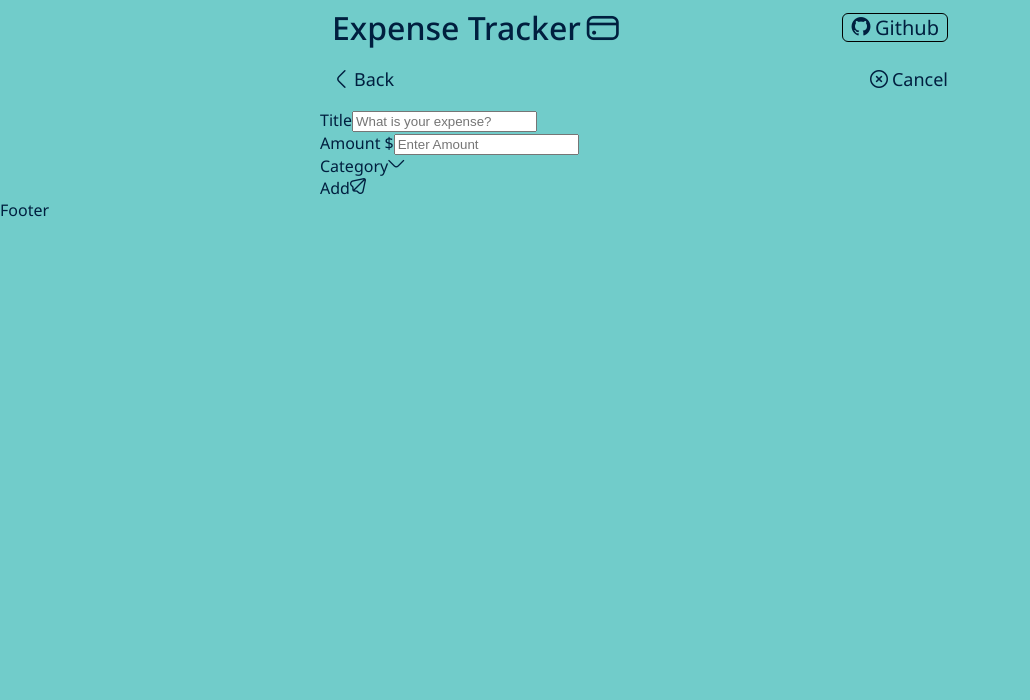
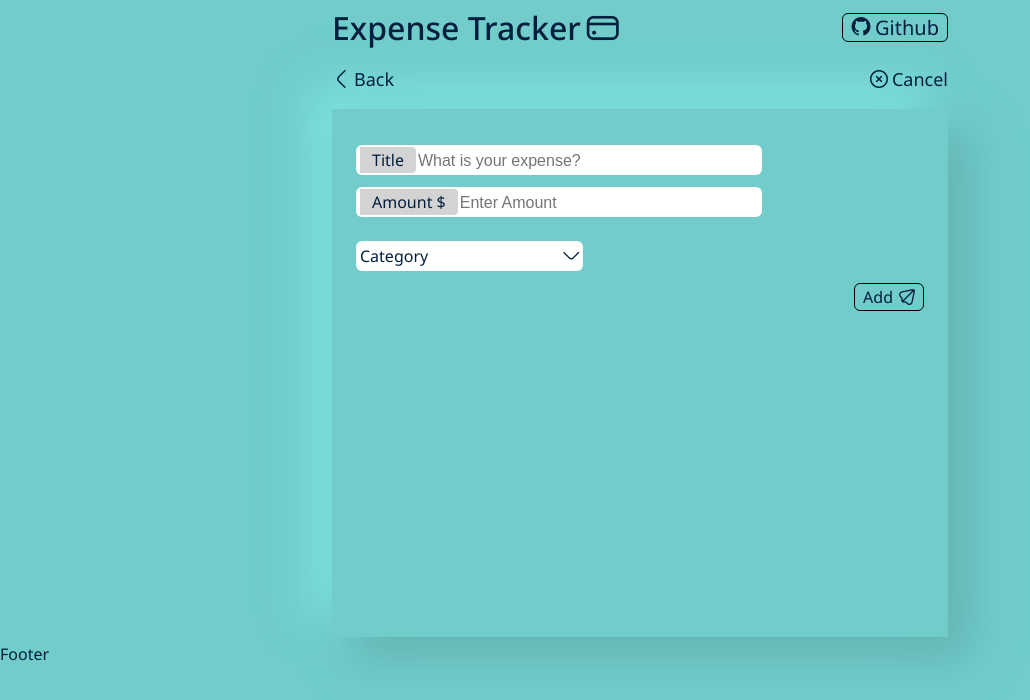
Before and after one commit to CoreyPhillipsOfficial/expense-tracker, a React (Create React App) app: page /add-expense in a window 1280 px wide. Shown: the top 700 px of the page, without its empty margins (0-1030 px from the left). Built offline with nearby package versions, Linux system fonts and the light colour scheme.

Commit message:
woroking on card css

```diff
--- a/src/components/add-form/add-form.css
+++ b/src/components/add-form/add-form.css
@@ -0,0 +1,114 @@
+.add-form {
+    background: #71ccca;
+    box-shadow: 21px 21px 42px #63b4b2,
+        -21px -21px 42px #7fe4e2;
+    margin: 6px 12px;
+    padding: 24px;
+    flex-direction: column;
+    flex: 1;
+    min-height: 60vh;
+}
+
+.form-item {
+    margin: 12px 0px;
+    width: 70%;
+    padding: 4px;
+    border-radius: 6px;
+    background-color: white;
+}
+
+.form-item label {
+    background-color: lightgray;
+    padding: 2px 12px;
+    border-radius: 0px 4px 4px 0px;
+}
+
+.form-item input {
+    font-size: 16px;
+    border: none;
+    outline: none;
+    width: 70%;
+}
+
+.category-container-parent {
+    display: flex;
+    flex-direction: column;
+    flex: 1;
+}
+
+.category {
+    position: relative;
+    width: 40%;
+}
+
+.category-dropdown {
+    display: flex;
+    justify-content: space-between;
+    background-color: white;
+    margin: 12px 0px;
+    border-radius: 6px;
+    padding: 4px;
+}
+
+.category-dropdown i {
+    display: flex;
+    align-items: center;
+}
+
+.category-container {
+    display: flex;
+    position: absolute;
+    width: 100%;
+    flex-direction: column;
+    background-color: white;
+}
+
+.category-item {
+    width: 98%;
+    display: flex;
+    justify-content: space-between;
+    padding: 8px 0px;
+    cursor: pointer;
+}
+
+.category-item img {
+    height: 32px;
+    margin-right: 20px;
+}
+
+.form-add-button {
+    display: flex;
+    justify-content: flex-end;
+}
+
+.form-add-button div {
+    display: flex;
+    border: 1px solid black;
+    padding: 2px 8px;
+    border-radius: 6px;
+    cursor: pointer;
+}
+
+.form-add-button div i {
+    display: flex;
+    align-items: center;
+    margin-left: 6px;
+}
+
+@media only screen and (max-width: 1024px) {
+    .form-item {
+        width: 100%;
+    }
+
+    .form-item input {
+        width: 70%;
+    }
+
+    .amount-input {
+        width: 50% !important;
+    }
+
+    .category {
+        width: 80%;
+    }
+}
--- a/src/components/expense-list/card.js
+++ b/src/components/expense-list/card.js
@@ -1,9 +1,17 @@
-import React from 'react'
+import React from 'react';
+import './card.css';
 
 const Card = ({ item }) => {
-    return (
-        <div>This is Card</div>
-    )
+    return <div className='card'
+        style={{ borderRight: `6px solid ${item.category.color}` }}
+    >
+        <div className="card-image-container">
+            <img
+                src={item.category.icon}
+                alt={item.category.title}
+                className='card-image' />
+        </div>
+    </div >
 }
 
-export default Card
+export default Card;
--- a/src/components/expense-list/expense-list.css
+++ b/src/components/expense-list/expense-list.css
@@ -0,0 +1,29 @@
+.expense-list {
+    margin: 6px 12px;
+    display: flex;
+    flex-direction: column;
+    flex: 1;
+}
+
+.empty-state {
+    display: flex;
+    justify-content: center;
+    align-items: center;
+    flex-direction: column;
+}
+
+.empty-image {
+    height: 360px;
+}
+
+@media only screen and (max-width: 1024px) {
+    .empty-image {
+        height: 320px;
+    }
+}
+
+@media only screen and (max-width: 512px) {
+    .empty-image {
+        height: 240px;
+    }
+}
--- a/src/components/expense-list/index.js
+++ b/src/components/expense-list/index.js
@@ -1,24 +1,28 @@
 import React from 'react'
 import './expense-list.css'
 import Card from './card';
+import { useSelector } from 'react-redux';
 
 const ExpenseList = () => {
-    const list = [
-        {
-            title: 'Made a purchase',
-            logo: 'sjahsgf',
-            createdAt: Date.now(),
-            amount: 1234,
-        }
-    ];
+    const { expenseList: list } = useSelector(state => state.expenses)
+    console.log();
+
     return (
-        <div>
+        <div className='expense-list'>
             {list.length ? (
-                list.map((item, id) => (
-                    <Card key={id} item={item} />
-                ))
-            ) : null}
+                list.map((item) => <Card item={item} />)
+            ) : (
+                <div className='empty-state'>
+                    <img
+                        src={require('../../assets/images/empty.png')}
+                        alt='Empty List'
+                        className='empty-image'
+                    />
+                    <label>Uh oh! Your expense list is empty.</label>
+                </div>
+            )}
         </div>
+
     )
 }
 
```
Also changed, not shown: src/components/expense-list/card.css (added).
